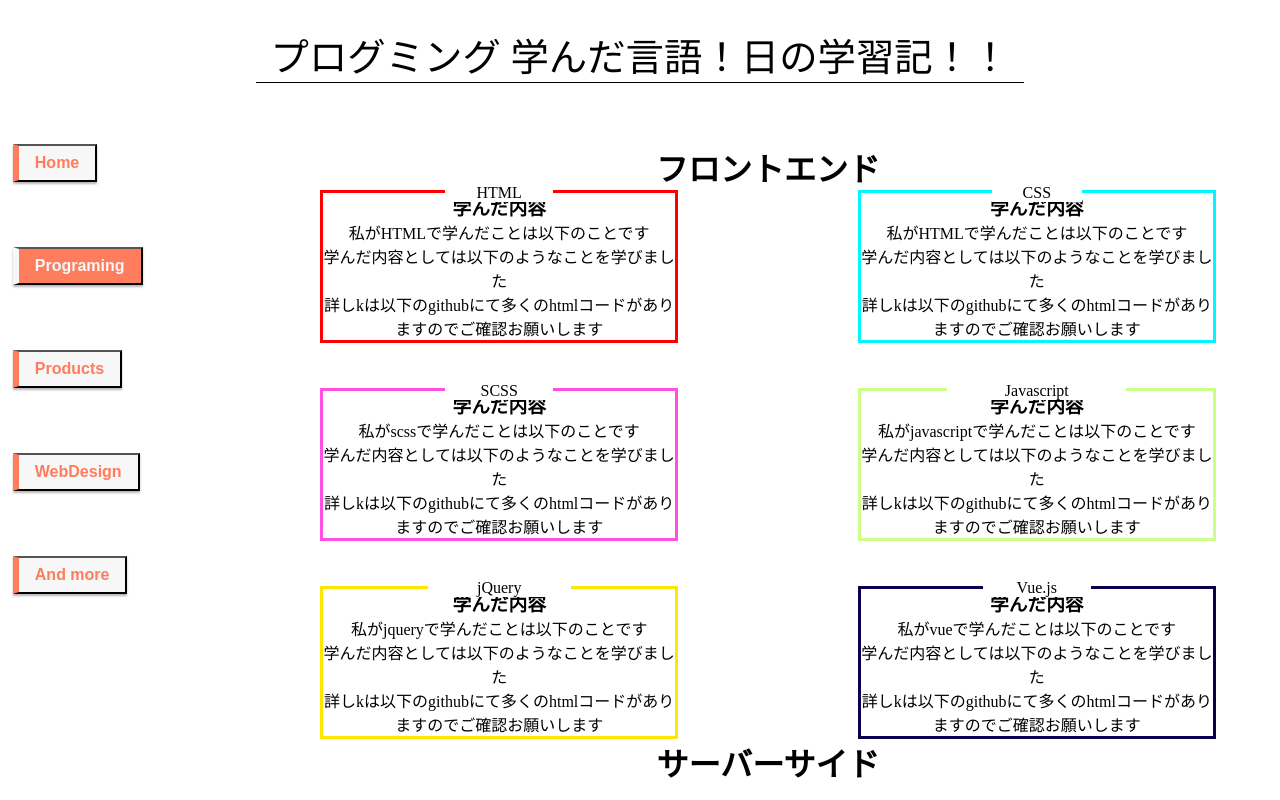
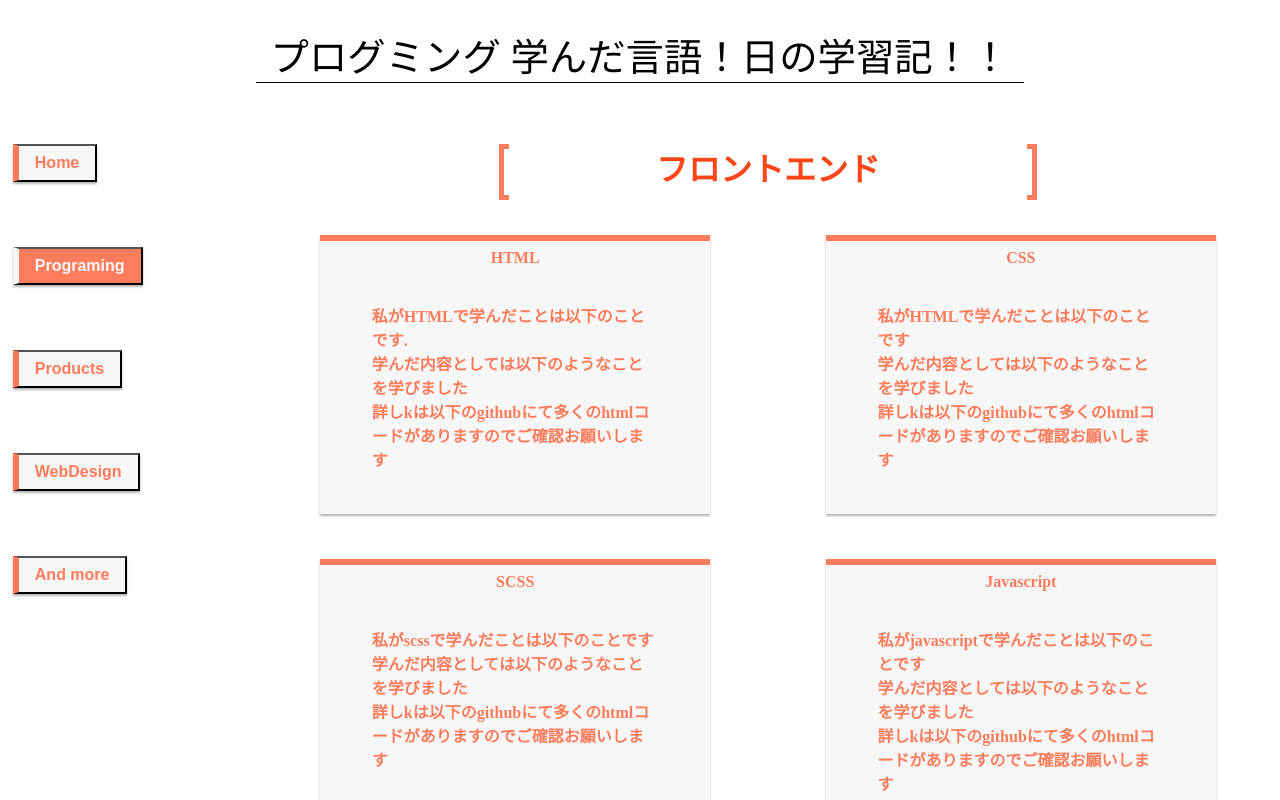
Before and after one commit to katomanzu0923/katomanzu0923_profile, a Vue app: page / in a window 1280 px wide. Both pictures are taken after a click on the button "Programing". Shown: the top 800 px of the page. Built offline with nearby package versions, Linux system fonts and the light colour scheme.

Commit message:
have built a layout in programing component.

```diff
--- a/src/components/Programing.vue
+++ b/src/components/Programing.vue
@@ -3,14 +3,13 @@
 		<h1>フロントエンド</h1>
 		<div class="front">
 			<div class="html">
-				<div class="html_top">
+				<div class="html_main">
 					HTML
 				</div>
 				<div class="html_content">
-					<h3>学んだ内容</h3>
-					<p>私がHTMLで学んだことは以下のことです<br>
+					私がHTMLで学んだことは以下のことです.<br>
 					学んだ内容としては以下のようなことを学びました<br>
-					詳しkは以下のgithubにて多くのhtmlコードがありますのでご確認お願いします</p>
+					詳しkは以下のgithubにて多くのhtmlコードがありますのでご確認お願いします
 				</div>
 			</div>
 			<div class="css">
@@ -18,19 +17,17 @@
 					CSS
 				</div>
 				<div class="css_content">
-					<h3>学んだ内容</h3>
-					<p>私がHTMLで学んだことは以下のことです<br>
+					私がHTMLで学んだことは以下のことです<br>
 					学んだ内容としては以下のようなことを学びました<br>
-					詳しkは以下のgithubにて多くのhtmlコードがありますのでご確認お願いします</p>
+					詳しkは以下のgithubにて多くのhtmlコードがありますのでご確認お願いします
 				</div>
 			</div>
 			<div class="scss">
 				<div class="scss_top">SCSS</div>
 				<div class="scss_content">
-					<h3>学んだ内容</h3>
-					<p>私がscssで学んだことは以下のことです<br>
+					私がscssで学んだことは以下のことです<br>
 					学んだ内容としては以下のようなことを学びました<br>
-					詳しkは以下のgithubにて多くのhtmlコードがありますのでご確認お願いします</p>
+					詳しkは以下のgithubにて多くのhtmlコードがありますのでご確認お願いします
 				</div>
 			</div>
 			<div class="javascript">
@@ -38,21 +35,18 @@
 					Javascript
 				</div>
 				<div class="javascript_content">
-					<h3>学んだ内容</h3>
-					<p>私がjavascriptで学んだことは以下のことです<br>
+					私がjavascriptで学んだことは以下のことです<br>
 					学んだ内容としては以下のようなことを学びました<br>
-					詳しkは以下のgithubにて多くのhtmlコードがありますのでご確認お願いします</p>
-				</div>
+					詳しkは以下のgithubにて多くのhtmlコードがありますのでご確認お願いします				</div>
 			</div>
 			<div class="jquery">
 				<div class="jquery_top">
 					jQuery
 				</div>
 				<div class="jquery_content">
-					<h3>学んだ内容</h3>
-					<p>私がjqueryで学んだことは以下のことです<br>
+					私がjqueryで学んだことは以下のことです<br>
 					学んだ内容としては以下のようなことを学びました<br>
-					詳しkは以下のgithubにて多くのhtmlコードがありますのでご確認お願いします</p>
+					詳しkは以下のgithubにて多くのhtmlコードがありますのでご確認お願いします
 				</div>
 			</div>
 			<div class="vue">
@@ -60,25 +54,23 @@
 					Vue.js
 				</div>
 				<div class="vue_content">
-					<h3>学んだ内容</h3>
-					<p>私がvueで学んだことは以下のことです<br>
+					私がvueで学んだことは以下のことです<br>
 					学んだ内容としては以下のようなことを学びました<br>
-					詳しkは以下のgithubにて多くのhtmlコードがありますのでご確認お願いします</p>
+					詳しkは以下のgithubにて多くのhtmlコードがありますのでご確認お願いします
 				</div>
 			</div>
 
 		</div>
-		<h1>サーバーサイド</h1>
+		<h2>サーバーサイド</h2>
 		<div class="server">
 			<div class="ruby">
 				<div class="ruby_top">
 					Ruby
 				</div>
 				<div class="ruby_content">
-					<h3>学んだ内容</h3>
-					<p>私がRubyで学んだことは以下のことです<br>
+					私がRubyで学んだことは以下のことです<br>
 					学んだ内容としては以下のようなことを学びました<br>
-					詳しkは以下のgithubにて多くのhtmlコードがありますのでご確認お願いします</p>
+					詳しkは以下のgithubにて多くのhtmlコードがありますのでご確認お願いします
 				</div>
 			</div>
 			<div class="mysql">
@@ -86,10 +78,9 @@
 					mysql
 				</div>
 				<div class="mysql_content">
-					<h3>学んだ内容</h3>
-					<p>私がmysqlで学んだことは以下のことです<br>
+					私がmysqlで学んだことは以下のことです<br>
 					学んだ内容としては以下のようなことを学びました<br>
-					詳しkは以下のgithubにて多くのhtmlコードがありますのでご確認お願いします</p>
+					詳しkは以下のgithubにて多くのhtmlコードがありますのでご確認お願いします
 				</div>
 			</div>
 		</div>
@@ -109,120 +100,241 @@
 		justify-content: space-between;
 		/*padding: 5%;*/
 	}
+	h1 {
+		text-align: center;
+    width: 60%;
+		position: relative;
+    display: inline-block;
+    padding: 0 5px;
+		margin-bottom: 5%;
+		color: #ff4618;
+	}
+	h1::before {
+		position: absolute;
+    content: '';
+    top: 0;
+    right: 5px;
+    width: 5px;
+    height: 100%;
+    border: 5px solid #ff7c5c;
+    border-left: none;
+	}
+ h1::after {
+		position: absolute;
+    content: '';
+    top: 0;
+    left: 5px;
+    width: 5px;
+    height: 100%;
+    border: 5px solid #ff7c5c;
+    border-right: none;
+		margin-bottom: 5%;
+	}
 	.html {
 		flex-basis: 40%;
 		position: relative;
+    display: block;
+    padding: 0.5em 1em;
+    text-decoration: none;
+    background: #f7f7f7;
+    border-top: solid 6px #ff7c5c;/*左線*/
+    color: #ff7c5c;/*文字色*/
+    font-weight: bold;
+    box-shadow: 0px 2px 2px rgba(0, 0, 0, 0.29);
 	}
-	.html_top {
-		position: absolute;
-		top: -4%;
-		width: 30%;
-		left: 35%;
+	.html_main {
+		background: transparent;
 	}
 	.html_content {
-		border:solid red;
+		background: transparent;
+		padding: 10%;
+		text-align: start;
 	}
 	.css {
 		flex-basis: 40%;
 		position: relative;
+		display: block;
+    padding: 0.5em 1em;
+    text-decoration: none;
+    background: #f7f7f7;
+    border-top: solid 6px #ff7c5c;/*左線*/
+    color: #ff7c5c;/*文字色*/
+    font-weight: bold;
+    box-shadow: 0px 2px 2px rgba(0, 0, 0, 0.29);
 	}
 	.css_top {
-		position: absolute;
-		top: -4%;
-		width: 25%;
-		left: 37.5%;
+		background: transparent;
 	}
 	.css_content {
-		border:solid rgb(0, 247, 255);
+		background: transparent;
+		padding: 10%;
+		text-align: start;
 	}
 	.scss {
 		flex-basis: 40%;
 		position: relative;
+		display: block;
+    padding: 0.5em 1em;
+    text-decoration: none;
+    background: #f7f7f7;
+    border-top: solid 6px #ff7c5c;/*左線*/
+    color: #ff7c5c;/*文字色*/
+    font-weight: bold;
+    box-shadow: 0px 2px 2px rgba(0, 0, 0, 0.29);
 		margin-top: 5%;
 	}
+
 	.scss_top {
-		position: absolute;
-		top: -4%;
-		width: 30%;
-		left: 35%;
+		background: transparent;
 	}
 	.scss_content {
-		border:solid rgb(255, 80, 226);
+		background: transparent;
+		padding: 10%;
+		text-align: start;
 	}
 	.javascript {
 		flex-basis: 40%;
 		position: relative;
+		display: block;
+    padding: 0.5em 1em;
+    text-decoration: none;
+    background: #f7f7f7;
+    border-top: solid 6px #ff7c5c;/*左線*/
+    color: #ff7c5c;/*文字色*/
+    font-weight: bold;
+    box-shadow: 0px 2px 2px rgba(0, 0, 0, 0.29);
 		margin-top: 5%;
 	}
 	.javascript_top {
-		position: absolute;
-		top: -4%;
-		width: 50%;
-		left: 25%;
+		background: transparent;
 	}
 	.javascript_content {
-		border:solid rgb(204, 255, 136);
+		background: transparent;
+		padding: 10%;
+		text-align: start;
 	}
 	.jquery {
 		flex-basis: 40%;
 		position: relative;
+		display: block;
+    padding: 0.5em 1em;
+    text-decoration: none;
+    background: #f7f7f7;
+    border-top: solid 6px #ff7c5c;/*左線*/
+    color: #ff7c5c;/*文字色*/
+    font-weight: bold;
+    box-shadow: 0px 2px 2px rgba(0, 0, 0, 0.29);
 		margin-top: 5%;
 	}
 	.jquery_top {
-		position: absolute;
-		top: -4%;
-		width: 40%;
-		left: 30%;
+		background: transparent;
 	}
 	.jquery_content {
-		border:solid rgb(255, 230, 0);
+		background: transparent;
+		padding: 10%;
+		text-align: start;
 	}
 	.vue {
 		flex-basis: 40%;
 		position: relative;
+		display: block;
+    padding: 0.5em 1em;
+    text-decoration: none;
+    background: #f7f7f7;
+    border-top: solid 6px #ff7c5c;/*左線*/
+    color: #ff7c5c;/*文字色*/
+    font-weight: bold;
+    box-shadow: 0px 2px 2px rgba(0, 0, 0, 0.29);
 		margin-top: 5%;
 	}
 	.vue_top {
-		position: absolute;
-		top: -4%;
-		width: 30%;
-		left: 35%;
+		background: transparent;
 	}
 	.vue_content {
-		border:solid rgb(7, 2, 75);
+		background: transparent;
+		padding: 10%;
+		text-align: start;
 	}
-
+	h2 {
+		text-align: center;
+    width: 60%;
+		position: relative;
+    display: inline-block;
+    padding: 0 5px;
+		margin-bottom: 5%;
+		color: #ff4618;
+	}
+	h2::before {
+		position: absolute;
+    content: '';
+    top: 0;
+    right: 5px;
+    width: 5px;
+    height: 100%;
+    border: 5px solid #ff7c5c;
+    border-left: none;
+	}
+ h2::after {
+		position: absolute;
+    content: '';
+    top: 0;
+    left: 5px;
+    width: 5px;
+    height: 100%;
+    border: 5px solid #ff7c5c;
+    border-right: none;
+		margin-bottom: 5%;
+	}
+	h2 {
+		font-size: 2rem;
+		margin-top: 5%;
+	}
 	.server {
 		display: flex;
 		flex-wrap: wrap;
 		justify-content: space-between;
 	}
+
 	.ruby {
 		flex-basis: 40%;
 		position: relative;
+		display: block;
+    padding: 0.5em 1em;
+    text-decoration: none;
+    background: #f7f7f7;
+    border-top: solid 6px #ff7c5c;/*左線*/
+    color: #ff7c5c;/*文字色*/
+    font-weight: bold;
+    box-shadow: 0px 2px 2px rgba(0, 0, 0, 0.29);
 		margin-top: 5%;
 	}
 	.ruby_top {
-		position: absolute;
-		top: -4%;
-		width: 30%;
-		left: 35%;
+		background: transparent;
 	}
 	.ruby_content {
-		border:solid rgb(7, 2, 75);
+		background: transparent;
+		padding: 10%;
+		text-align: start;
 	}
 	.mysql {
 		flex-basis: 40%;
 		position: relative;
+		display: block;
+    padding: 0.5em 1em;
+    text-decoration: none;
+    background: #f7f7f7;
+    border-top: solid 6px #ff7c5c;/*左線*/
+    color: #ff7c5c;/*文字色*/
+    font-weight: bold;
+    box-shadow: 0px 2px 2px rgba(0, 0, 0, 0.29);
 		margin-top: 5%;
 	}
 	.mysql_top {
-		position: absolute;
-		top: -4%;
-		width: 30%;
-		left: 35%;
+		background: transparent;
 	}
 	.mysql_content {
-		border:solid rgb(7, 2, 75);
+		background: transparent;
+		padding: 10%;
+		text-align: start;
 	}
 </style>
```
